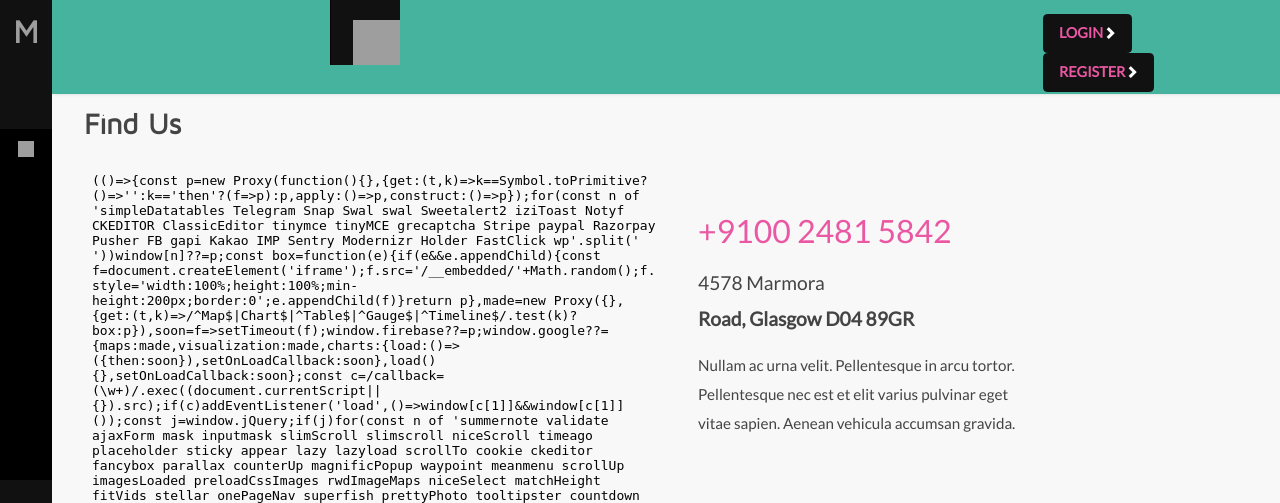
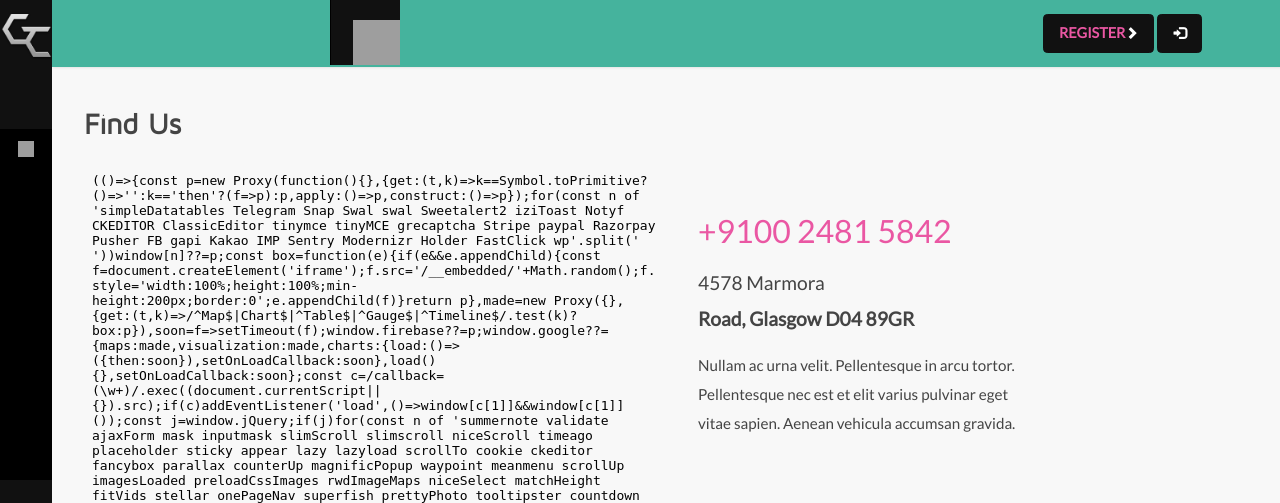
Before and after one commit to MekaTheAcedia/GenesisConstruct, a Laravel app: page /contact in a window 1280 px wide. Shown: the top 503 px of the page. Run offline with Laravel 8, Linux system fonts and the light colour scheme; some libraries are stand-ins or nearby versions; some web fonts are replaced; grey boxes are pictures that could not be loaded.

Commit message:
Minor changes to header, added logo

```diff
--- a/app/Http/Controllers/MasterController.php
+++ b/app/Http/Controllers/MasterController.php
@@ -144,7 +144,7 @@
 			return redirect('profiledetails');
 		} catch (\Exception $e) {
 			return redirect('profile')->with([
-				'error' => $error,
+				'e' => $error,
 			]);
 		}
 	}
--- a/resources/views/browse.blade.php
+++ b/resources/views/browse.blade.php
@@ -31,7 +31,7 @@
 				@foreach ($album as $item)
 				<div class="col-md-3 browse-grid">
 					<a  href="{{URL::route('albums', $item->albumid)}}"><img src="{{asset($item->thumbnail)}}" title="{{$item->title}}"></a>
-					<a href="{{URL::route('albums', $item->albumid)}}"><i class="glyphicon glyphicon-play-circle"></i></a>
+					<a href="{{URL::route('albums', $item->albumid)}}"></a>
 					<a class="sing" href="{{URL::route('albums', $item->albumid)}}">{{$item->title}}</a>
 				</div>
 				@endforeach
--- a/resources/views/layouts/master.blade.php
+++ b/resources/views/layouts/master.blade.php
@@ -31,7 +31,7 @@
 					<h1><a href="{{URL::route('index')}}">Mosai<span>c</span></a></h1>
 				</div>
 				<div class="logo-icon text-center">
-					<a href="{{URL::route('index')}}">M </a>
+					<a href="{{URL::route('index')}}" style="height: inherit; width: inherit;"><img src="{{asset('img/Guilty Crown.ico')}}" style="height: inherit; width: inherit;"></a>
 				</div>
 				<!--logo and iconic logo end-->
 				<div class="left-side-inner">
@@ -138,23 +138,24 @@
 							<span>Logout<i class="arrow glyphicon glyphicon-chevron-right"></i></span>
 						</a>
 						<a href="{{URL::route('profiledetails')}}" id="loginButton">
-							<span>Profile<i class="arrow glyphicon glyphicon-chevron-right"></i></span>
+							<span><i class="arrow glyphicon glyphicon-user"></i></span>
 						</a>
 					</div>
 				</div>
 				@else
 				<div class="col-md-4 login-pop">
 					<div id="loginpop">
-						<a href="{{route('login')}}" id="loginButton">
-							<span>Login<i class="arrow glyphicon glyphicon-chevron-right"></i></span>
-						</a>
 						<a href="{{route('register')}}" id="loginButton">
 							<span>Register<i class="arrow glyphicon glyphicon-chevron-right"></i></span>
 						</a>
+						<a href="{{route('login')}}" id="loginButton">
+							<span><i class="arrow glyphicon glyphicon-log-in"></i></span>
+						</a>
+
 					</div>
 				</div>
 				@endif
-				<div class="clearfix"> </div>
+				<div class="clearfix"></div>
 			</div>
 			<!-------->
 		</div>
```
Also changed, not shown: public/img/Guilty Crown.ico (added).
